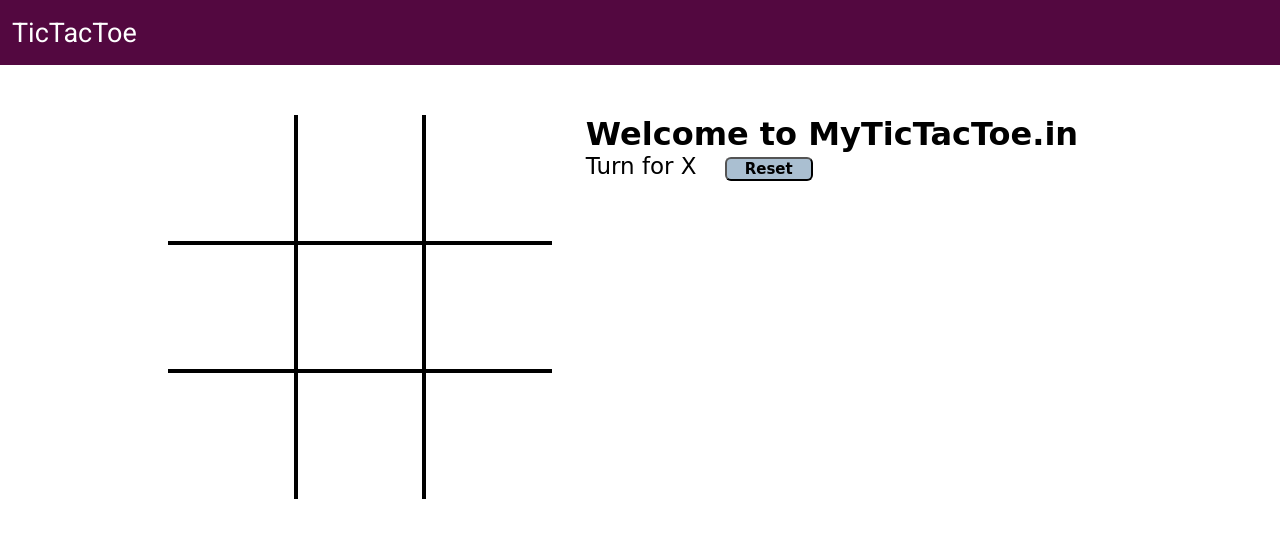
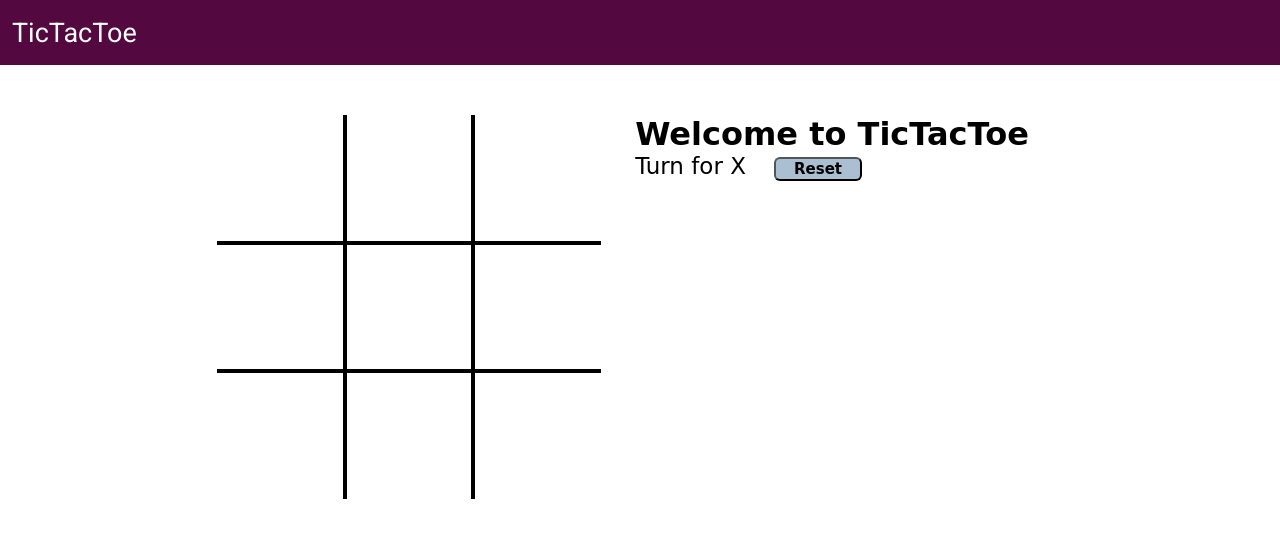
Before and after one commit to arnab-sur/TIC-TAC-TOE-Game, a plain HTML site: page index.html in a window 1280 px wide. Drawn offline with Linux system fonts and the light colour scheme; a web font is replaced by a local one.

Commit message:
Update index.html

```diff
--- a/index.html
+++ b/index.html
@@ -28,7 +28,7 @@
             <div class="box bb-0 br-0"><span class="boxtext"></span></div>
         </div>
         <div class="gameInfo">
-            <h1>Welcome to MyTicTacToe.in</h1>
+            <h1>Welcome to TicTacToe</h1>
             <div>
                 <span class="info">Turn for X</span>
                 <button id="reset">Reset</button>
```
